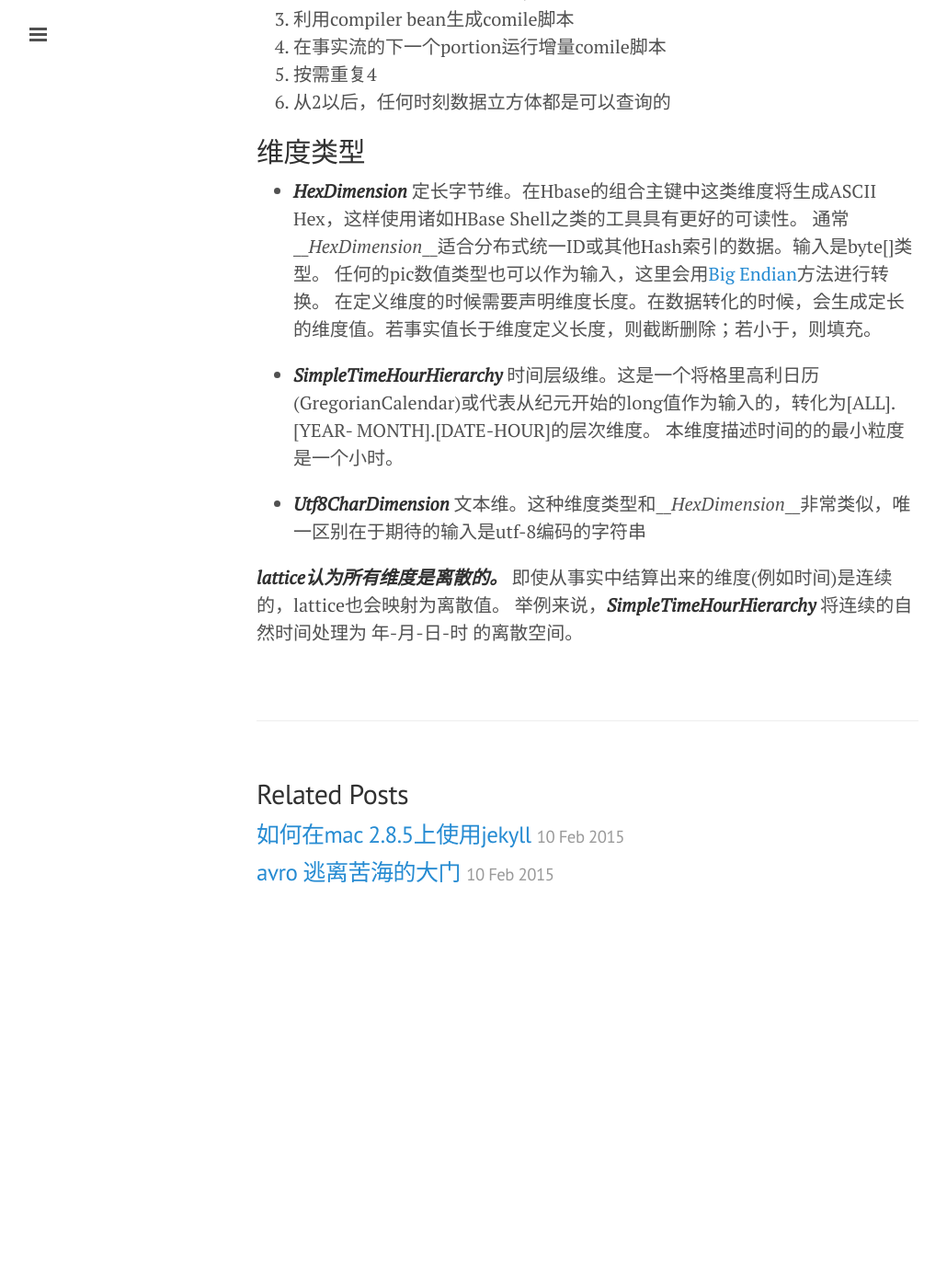
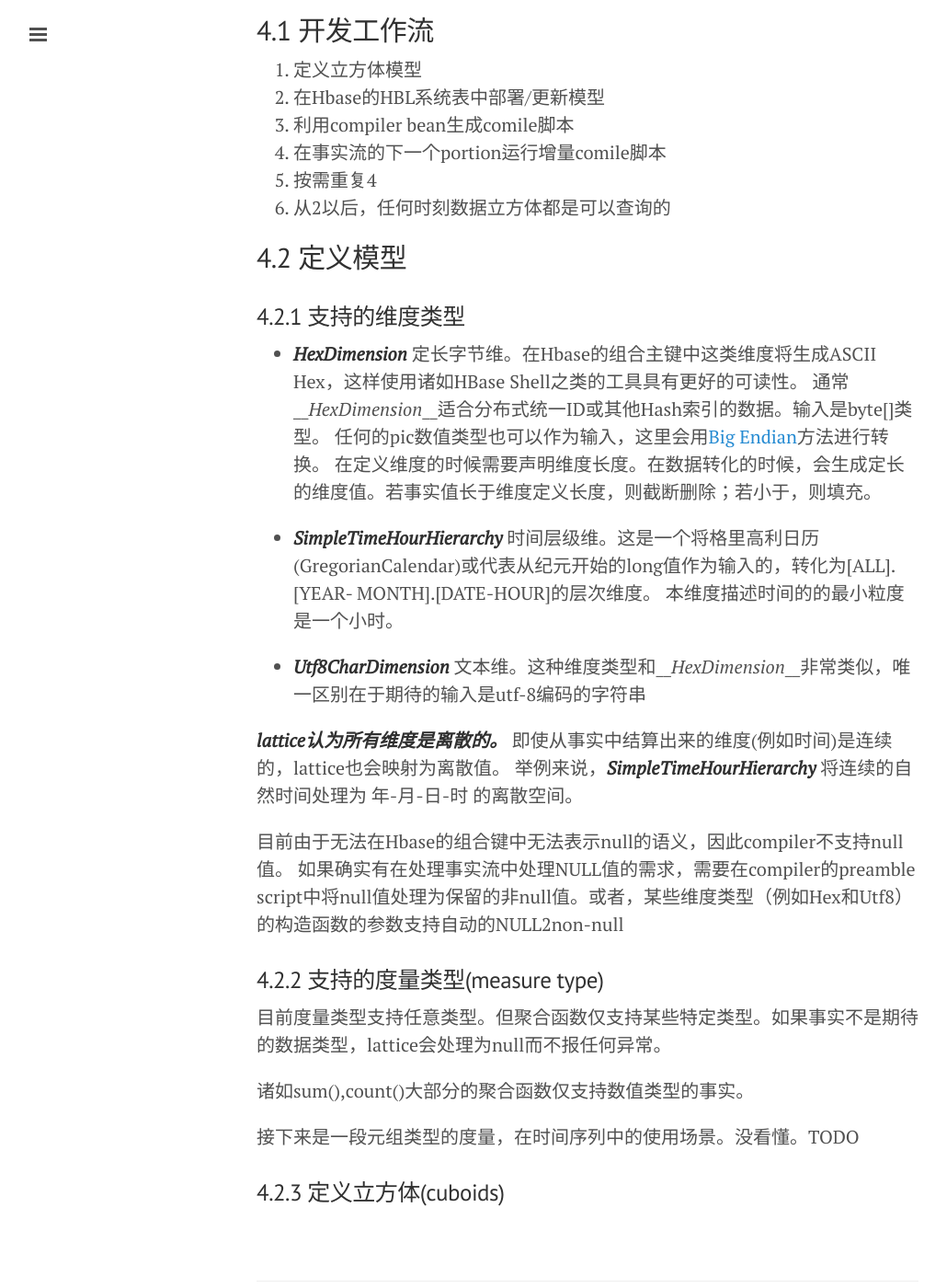
Before and after one commit to rosicky1985/rosicky1985.github.io, a Jekyll site: the page built from _posts/2015-02-15-Hbase-Lattice研究笔记.md, in a window 1280 px wide and 1400 px high, scrolled down 879 px. Shown: the whole window at 92% size, without its empty margins (1-1031 px from the left). Built offline with Jekyll 4.4.1, drawn with Linux system fonts in a browser that asks for light colours; before the commit the page ends 1903 px from its top, so only the background shows below that; some of the changed text lies outside the part shown.

Commit message:
调整了lattice笔记的结构。增加翻译内容

```diff
--- a/_posts/2015-02-15-Hbase-Lattice研究笔记.md
+++ b/_posts/2015-02-15-Hbase-Lattice研究笔记.md
@@ -6,8 +6,9 @@
 ---
 
 项目官网：[HBase-Lattice](https://github.com/dlyubimov/HBase-Lattice)
+本文主要是翻译[白皮书](https://github.com/dlyubimov/HBase-Lattice/blob/rel-0.2.11/docs/HBase-Lattice.pdf)，目前还谈不上心得。
 
-## 动机(关键特性)
+# 2 动机(关键特性)
 
 - 是术语“cassendra是oltp，hbase是olap”的继续
 - 支持海量的实时数据
@@ -15,7 +16,7 @@
 - 号称实时的 只要你做到持续更新数据立方体
 - 和H生态系统良好的结合
 
-## 关键原理
+# 3 关键原理
 
 - 数据立方体是持续更新的 --> 谁更新？用什么样的机制更新？
 - 编译生成pig代码
@@ -25,7 +26,9 @@
 - 数据立方体需要人工建模
 - 支持定制个性化的维度和聚合需求
 
-## 开发工作流
+# 4 快速入门
+
+## 4.1 开发工作流
 
 1. 定义立方体模型
 2. 在Hbase的HBL系统表中部署/更新模型
@@ -34,8 +37,9 @@
 5. 按需重复4
 6. 从2以后，任何时刻数据立方体都是可以查询的
 
+## 4.2 定义模型
 
-##维度类型
+### 4.2.1 支持的维度类型
 
 - ___HexDimension___ 定长字节维。在Hbase的组合主键中这类维度将生成ASCII Hex，这样使用诸如HBase Shell之类的工具具有更好的可读性。
 通常___HexDimension___适合分布式统一ID或其他Hash索引的数据。输入是byte[]类型。
@@ -49,3 +53,16 @@
 
 ___lattice认为所有维度是离散的。___ 即使从事实中结算出来的维度(例如时间)是连续的，lattice也会映射为离散值。
 举例来说，___SimpleTimeHourHierarchy___ 将连续的自然时间处理为 年-月-日-时 的离散空间。
+
+目前由于无法在Hbase的组合键中无法表示null的语义，因此compiler不支持null值。
+如果确实有在处理事实流中处理NULL值的需求，需要在compiler的preamble script中将null值处理为保留的非null值。或者，某些维度类型（例如Hex和Utf8）的构造函数的参数支持自动的NULL2non-null
+
+### 4.2.2 支持的度量类型(measure type)
+
+目前度量类型支持任意类型。但聚合函数仅支持某些特定类型。如果事实不是期待的数据类型，lattice会处理为null而不报任何异常。
+
+诸如sum(),count()大部分的聚合函数仅支持数值类型的事实。
+
+接下来是一段元组类型的度量，在时间序列中的使用场景。没看懂。TODO
+
+### 4.2.3 定义立方体(cuboids)
```
